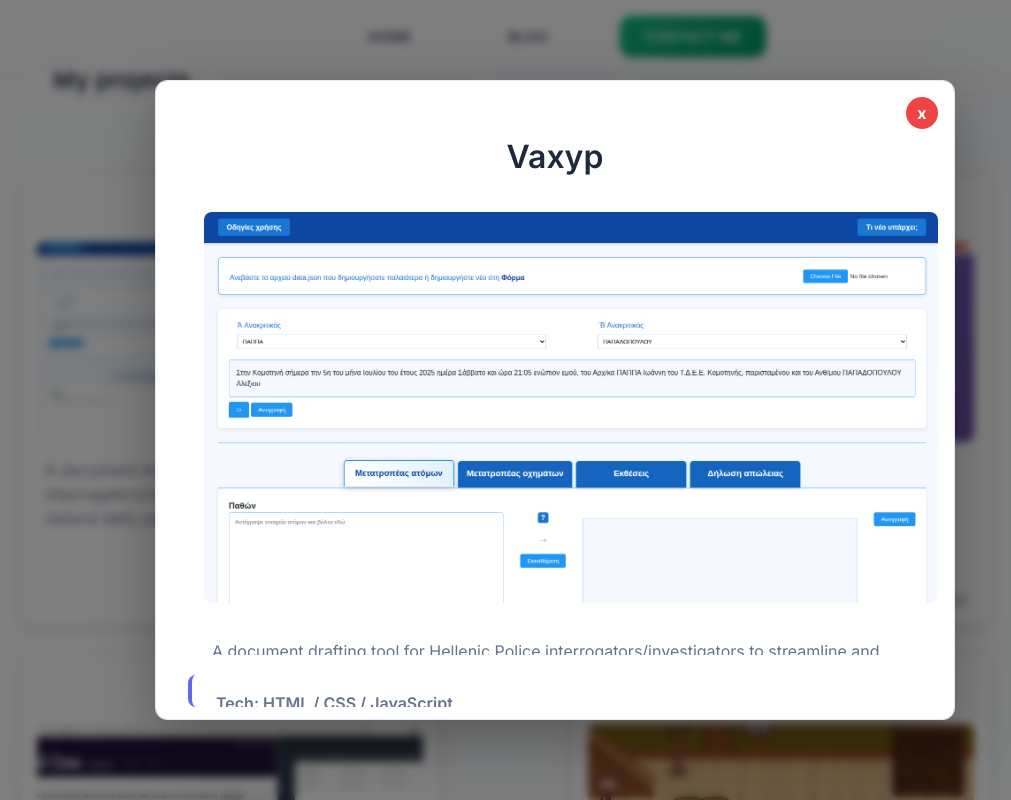
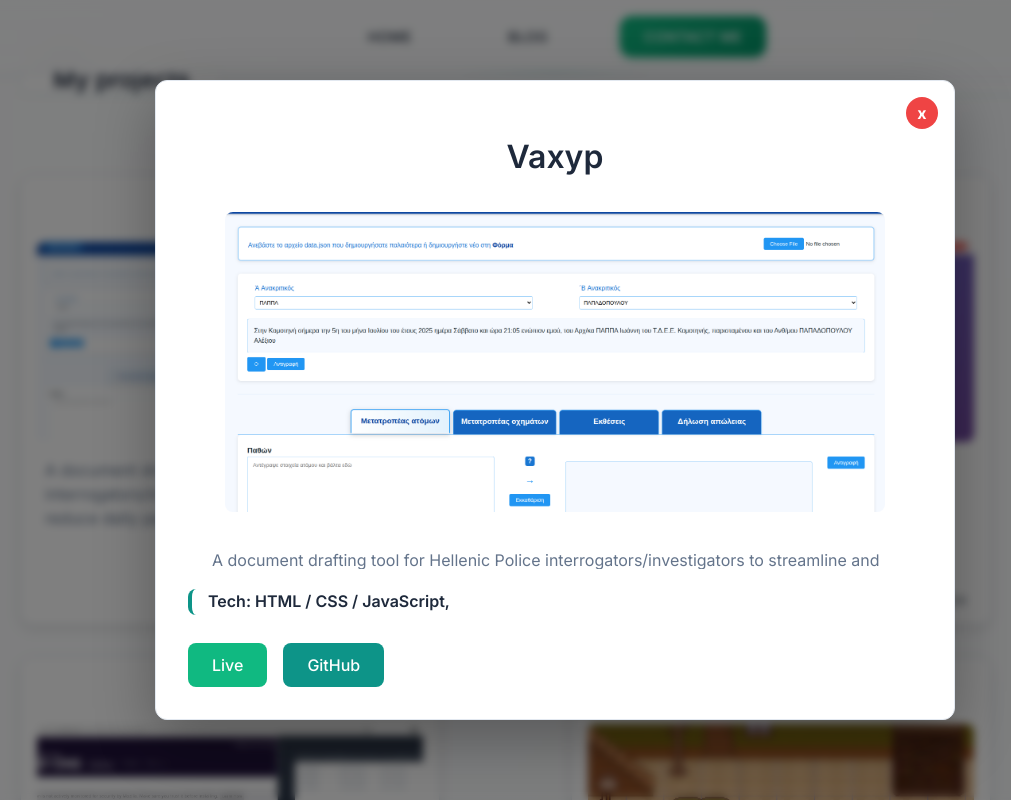
Before and after one commit to NikEmman/portfolio_blog, a React (Vite) app: page / in a window 1280 px wide. Both pictures are taken after a click on the element 315 px from the left and 1478 px from the top of the page. Shown: the part 1078-1878 px from the top of the page, without its empty margins (85-1096 px from the left). Built offline with nearby package versions, Linux system fonts and the light colour scheme.

Commit message:
Update accent colors from purple to teal and fix project card modal layout

```diff
--- a/src/App.css
+++ b/src/App.css
@@ -29,17 +29,17 @@ body {
   bottom: 0;
   background: radial-gradient(
       circle at 20% 80%,
-      rgba(120, 119, 198, 0.1) 0%,
+      rgba(13, 148, 136, 0.08) 0%,
       transparent 50%
     ),
     radial-gradient(
       circle at 80% 20%,
-      rgba(255, 119, 198, 0.1) 0%,
+      rgba(20, 184, 166, 0.08) 0%,
       transparent 50%
     ),
     radial-gradient(
       circle at 40% 40%,
-      rgba(120, 219, 255, 0.1) 0%,
+      rgba(45, 212, 191, 0.06) 0%,
       transparent 50%
     );
   pointer-events: none;
@@ -49,17 +49,17 @@ body {
 [data-theme="dark"] .App::before {
   background: radial-gradient(
       circle at 20% 80%,
-      rgba(99, 102, 241, 0.15) 0%,
+      rgba(13, 148, 136, 0.12) 0%,
       transparent 50%
     ),
     radial-gradient(
       circle at 80% 20%,
-      rgba(139, 92, 246, 0.15) 0%,
+      rgba(20, 184, 166, 0.12) 0%,
       transparent 50%
     ),
     radial-gradient(
       circle at 40% 40%,
-      rgba(96, 165, 250, 0.15) 0%,
+      rgba(45, 212, 191, 0.1) 0%,
       transparent 50%
     );
 }
--- a/src/LandingPage.css
+++ b/src/LandingPage.css
@@ -30,7 +30,7 @@ main {
   height: 300px;
   background: radial-gradient(
     circle,
-    rgba(99, 102, 241, 0.1) 0%,
+    rgba(13, 148, 136, 0.1) 0%,
     transparent 70%
   );
   border-radius: 50%;
--- a/src/ProjectCard.css
+++ b/src/ProjectCard.css
@@ -67,6 +67,7 @@
   width: 80vw;
   height: 80vh;
   max-width: 800px;
+  max-height: 85vh;
   background: var(--background-color);
   border: 1px solid var(--post-border);
   border-radius: var(--border-radius);
@@ -77,7 +78,9 @@
   opacity: 0;
   visibility: hidden;
   transition: all 0.3s ease;
-  gap: 20px;
+  display: flex;
+  flex-direction: column;
+  gap: 1.25rem;
 }
 
 .show {
@@ -115,34 +118,44 @@
 .open h3 {
   font-size: 2rem;
   color: var(--primary-text-color);
+  margin: 0;
 }
 
 .open img {
-  width: 100%;
+  width: 90%;
   height: auto;
+  align-self: center;
+  max-height: 300px;
   object-fit: cover;
   border-radius: var(--border-radius-sm);
+  margin: 0;
 }
 
 .open p {
   overflow: auto;
-  line-height: 1.5;
+  line-height: 1.6;
   color: var(--secondary-text-color);
+  margin: 0;
 }
 
-.tech-stack {
+.open .tech-stack {
   font-weight: 600;
+  max-height: 10%;
   color: var(--primary-text-color);
   background: rgba(var(--accent-color), 0.1);
   padding: 0.75rem 1rem;
   border-radius: var(--border-radius-sm);
   border-left: 4px solid var(--accent-color);
+  margin: 0;
+  display: flex;
+  align-items: center;
 }
 
 /* Links styling */
 .links {
   display: flex;
   gap: 1rem;
+  margin-top: 0.5rem;
 }
 
 .links a {
--- a/src/main.css
+++ b/src/main.css
@@ -8,18 +8,18 @@
 }
 
 :root {
-  /* Modern light theme */
+  /* Modern light theme - Slate/Teal palette */
   --background-color: #ffffff;
   --background-secondary: #f8fafc;
-  --foreground-color: #3b82f6;
+  --foreground-color: #0d9488;
   --primary-text-color: #1e293b;
   --secondary-text-color: #64748b;
-  --accent-color: #6366f1;
-  --accent-hover: #4f46e5;
+  --accent-color: #0d9488;
+  --accent-hover: #115e59;
   --toggle-bg: #e2e8f0;
-  --toggle-fg: #6366f1;
+  --toggle-fg: #0d9488;
   --bg-code: #f1f5f9;
-  --link-color: #3b82f6;
+  --link-color: #0d9488;
   --post-border: #e2e8f0;
   --shadow-color: rgba(0, 0, 0, 0.1);
   --shadow-hover: rgba(0, 0, 0, 0.15);
@@ -28,29 +28,29 @@
   --success-color: #10b981;
   --warning-color: #f59e0b;
   --error-color: #ef4444;
-  --shine-overlay: rgba(0, 0, 0, 0.1);
+  --shine-overlay: rgba(13, 148, 136, 0.2);
 }
 
 [data-theme="dark"] {
-  /* Modern dark theme */
+  /* Modern dark theme - Slate/Teal palette */
   --background-color: #0f172a;
   --background-secondary: #1e293b;
-  --foreground-color: #60a5fa;
+  --foreground-color: #2dd4bf;
   --primary-text-color: #f1f5f9;
   --secondary-text-color: #94a3b8;
-  --accent-color: #6366f1;
-  --accent-hover: #8b5cf6;
+  --accent-color: #2dd4bf;
+  --accent-hover: #5eead4;
   --toggle-bg: #334155;
-  --toggle-fg: #60a5fa;
+  --toggle-fg: #2dd4bf;
   --bg-code: #1e293b;
-  --link-color: #60a5fa;
+  --link-color: #2dd4bf;
   --post-border: #334155;
   --shadow-color: rgba(0, 0, 0, 0.3);
   --shadow-hover: rgba(0, 0, 0, 0.4);
   --success-color: #34d399;
   --warning-color: #fbbf24;
   --error-color: #f87171;
-  --shine-overlay: rgba(255, 255, 255, 0.1);
+  --shine-overlay: rgba(45, 212, 191, 0.2);
 }
 
 body {
```
